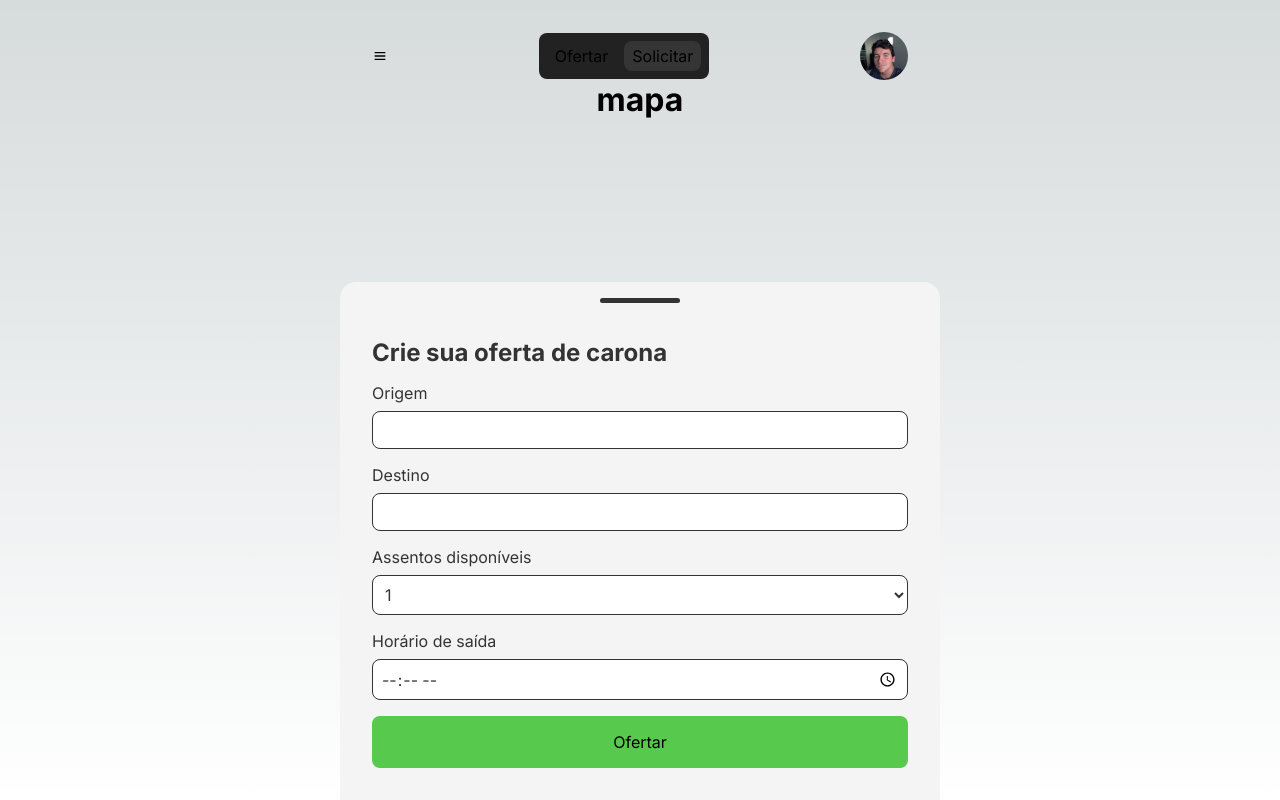
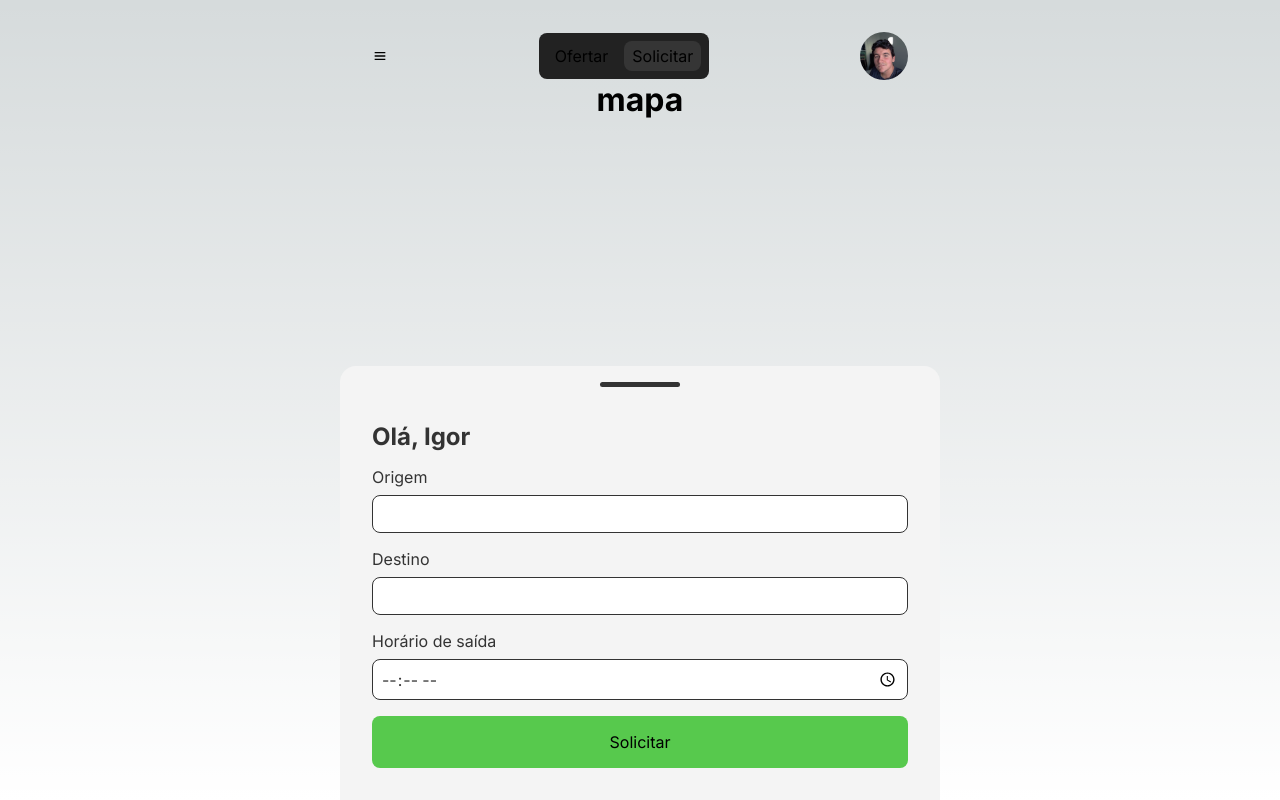
Before and after one commit to igorroc/app-caronas, a Next.js app: page / in a window 1280 px wide. Both pictures are taken after a click on the button "Solicitar". Built offline with nearby package versions, Linux system fonts and the light colour scheme.

Commit message:
fix: Separated components for offer and request

```diff
--- a/src/app/page.module.css
+++ b/src/app/page.module.css
@@ -26,36 +26,6 @@
 	flex-direction: column;
 	justify-content: center;
 	gap: 1rem;
-
-	.question {
-		display: flex;
-		flex-direction: column;
-		justify-content: center;
-		gap: 0.5rem;
-	}
-
-	.question input,
-	.question select {
-		padding: 0.5rem;
-		border: 1px solid #333;
-		border-radius: 0.5rem;
-		background: #fff;
-		color: #333;
-	}
-
-	.submit {
-		background: #57c94d;
-		padding: 1rem;
-		border-radius: 0.5rem;
-		border: none;
-		cursor: pointer;
-
-		transition: all 0.2s ease-in-out;
-	}
-
-	.submit:hover {
-		background: #4dbd42;
-	}
 }
 
 .popup::before {
--- a/src/app/page.tsx
+++ b/src/app/page.tsx
@@ -1,34 +1,20 @@
+"use client"
+
 import Header from "@/components/Header"
 import styles from "./page.module.css"
+import { useState } from "react"
+import Ofertar from "@/components/Ofertar"
+import Solicitar from "@/components/Solicitar"
 
 export default function Home() {
+	const [activeTab, setActiveTab] = useState("ofertar")
+
 	return (
 		<main className={styles.main}>
-			<Header />
+			<Header activeTab={activeTab} setActiveTab={setActiveTab} />
 			<h1>mapa</h1>
 			<div className={styles.popup}>
-				<h2>Crie sua oferta de carona</h2>
-				<div className={styles.question}>
-					<label htmlFor="origem">Origem</label>
-					<input type="text" id="origem" />
-				</div>
-				<div className={styles.question}>
-					<label htmlFor="destino">Destino</label>
-					<input type="text" id="destino" />
-				</div>
-				<div className={styles.question}>
-					<label htmlFor="vagas">Assentos disponíveis</label>
-					<select name="" id="">
-						<option value="1">1</option>
-						<option value="2">2</option>
-						<option value="3">3</option>
-					</select>
-				</div>
-				<div className={styles.question}>
-					<label htmlFor="horario">Horário de saída</label>
-					<input type="time" id="horario" />
-				</div>
-				<button className={styles.submit}>Ofertar</button>
+				{activeTab == "ofertar" ? <Ofertar /> : <Solicitar />}
 			</div>
 		</main>
 	)
--- a/src/components/Header/index.tsx
+++ b/src/components/Header/index.tsx
@@ -8,9 +8,12 @@ import styles from "./header.module.css"
 import Profile from "@/../public/profile.png"
 import Image from "next/image"
 
-export default function Header() {
-	const [activeTab, setActiveTab] = React.useState("ofertar")
+type HeaderProps = {
+	activeTab: string
+	setActiveTab: (tab: string) => void
+}
 
+export default function Header({ activeTab, setActiveTab }: HeaderProps) {
 	function changeTab(tab: string) {
 		setActiveTab(tab)
 	}
--- /dev/null
+++ b/src/components/Ofertar/index.tsx
@@ -0,0 +1,31 @@
+import React from "react"
+import styles from "./ofertar.module.css"
+
+export default function Ofertar() {
+	return (
+		<>
+			<h2>Crie sua oferta de carona</h2>
+			<div className={styles.question}>
+				<label htmlFor="origem">Origem</label>
+				<input type="text" id="origem" />
+			</div>
+			<div className={styles.question}>
+				<label htmlFor="destino">Destino</label>
+				<input type="text" id="destino" />
+			</div>
+			<div className={styles.question}>
+				<label htmlFor="vagas">Assentos disponíveis</label>
+				<select name="" id="">
+					<option value="1">1</option>
+					<option value="2">2</option>
+					<option value="3">3</option>
+				</select>
+			</div>
+			<div className={styles.question}>
+				<label htmlFor="horario">Horário de saída</label>
+				<input type="time" id="horario" />
+			</div>
+			<button className={styles.submit}>Ofertar</button>
+		</>
+	)
+}
--- /dev/null
+++ b/src/components/Ofertar/ofertar.module.css
@@ -0,0 +1,29 @@
+.question {
+	display: flex;
+	flex-direction: column;
+	justify-content: center;
+	gap: 0.5rem;
+}
+
+.question input,
+.question select {
+	padding: 0.5rem;
+	border: 1px solid #333;
+	border-radius: 0.5rem;
+	background: #fff;
+	color: #333;
+}
+
+.submit {
+	background: #57c94d;
+	padding: 1rem;
+	border-radius: 0.5rem;
+	border: none;
+	cursor: pointer;
+
+	transition: all 0.2s ease-in-out;
+}
+
+.submit:hover {
+	background: #4dbd42;
+}
--- /dev/null
+++ b/src/components/Solicitar/index.tsx
@@ -0,0 +1,23 @@
+import React from "react"
+import styles from "./ofertar.module.css"
+
+export default function Solicitar() {
+	return (
+		<>
+			<h2>Olá, Igor</h2>
+			<div className={styles.question}>
+				<label htmlFor="origem">Origem</label>
+				<input type="text" id="origem" />
+			</div>
+			<div className={styles.question}>
+				<label htmlFor="destino">Destino</label>
+				<input type="text" id="destino" />
+			</div>
+			<div className={styles.question}>
+				<label htmlFor="horario">Horário de saída</label>
+				<input type="time" id="horario" />
+			</div>
+			<button className={styles.submit}>Solicitar</button>
+		</>
+	)
+}
--- /dev/null
+++ b/src/components/Solicitar/ofertar.module.css
@@ -0,0 +1,29 @@
+.question {
+	display: flex;
+	flex-direction: column;
+	justify-content: center;
+	gap: 0.5rem;
+}
+
+.question input,
+.question select {
+	padding: 0.5rem;
+	border: 1px solid #333;
+	border-radius: 0.5rem;
+	background: #fff;
+	color: #333;
+}
+
+.submit {
+	background: #57c94d;
+	padding: 1rem;
+	border-radius: 0.5rem;
+	border: none;
+	cursor: pointer;
+
+	transition: all 0.2s ease-in-out;
+}
+
+.submit:hover {
+	background: #4dbd42;
+}
```
